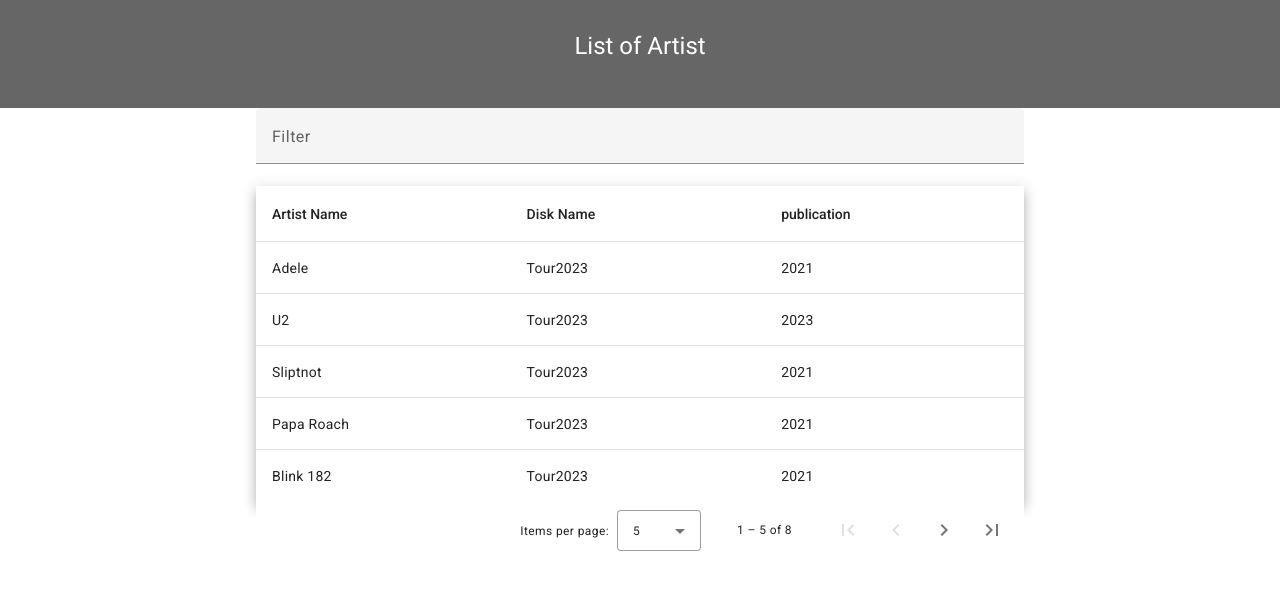
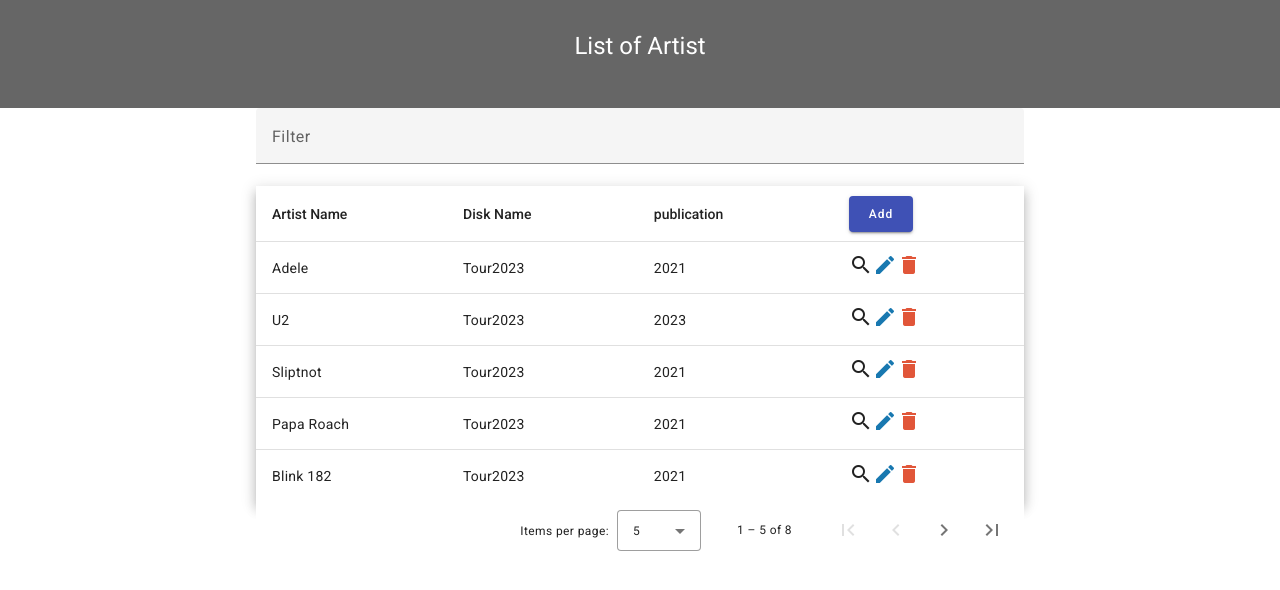
Before and after one commit to eddulkcr17/hahn-ui, an Angular app: page / in a window 1280 px wide. Shown: the top 590 px of the page. Built offline with nearby package versions, Linux system fonts and the light colour scheme.

Commit message:
[EJ] add actions on artists list and create share module

```diff
--- a/src/app/components/list-artist/list-artist.component.css
+++ b/src/app/components/list-artist/list-artist.component.css
@@ -19,3 +19,20 @@
   font-size: 14px;
   width: 100%;
 }
+.delete{
+  cursor: pointer;
+  color: #e15639;
+}
+
+.edit{
+  cursor: pointer;
+  color: #1878b0;
+}
+
+.search{
+  cursor: pointer;
+}
+.add{
+font-size: 12px;
+line-height: 26px;
+}
--- a/src/app/components/list-artist/list-artist.component.html
+++ b/src/app/components/list-artist/list-artist.component.html
@@ -26,6 +26,16 @@
       <th mat-header-cell *matHeaderCellDef mat-sort-header> publication </th>
       <td mat-cell *matCellDef="let element"> {{element.publication}} </td>
     </ng-container>
+    <ng-container matColumnDef="actions">
+      <th mat-header-cell *matHeaderCellDef mat-sort-header>
+        <button class="add" mat-raised-button color="primary">Add</button>
+      </th>
+      <td mat-cell *matCellDef="let element">
+      <mat-icon matTooltip="view" class="search" fontIcon="search"></mat-icon>
+      <mat-icon matTooltip="edit" class="edit" fontIcon="edit"></mat-icon>
+      <mat-icon matTooltip="delete" class="delete" fontIcon="delete"></mat-icon>
+      </td>
+    </ng-container>
 
 
 
--- a/src/app/components/list-artist/list-artist.component.ts
+++ b/src/app/components/list-artist/list-artist.component.ts
@@ -25,7 +25,7 @@
   styleUrls: ['./list-artist.component.css']
 })
 export class ListArtistComponent implements OnInit, AfterViewInit{
-  displayedColumns: string[] = ['artistName','diskName','publication'];
+  displayedColumns: string[] = ['artistName','diskName','publication','actions'];
   dataSource = new MatTableDataSource<Artist>(listArtist);
 
   @ViewChild(MatPaginator) paginator!: MatPaginator;
--- /dev/null
+++ b/src/app/shared/shared.module.ts
@@ -0,0 +1,40 @@
+import { NgModule } from '@angular/core';
+import { CommonModule } from '@angular/common';
+
+//Angular amterial
+import { MatSliderModule } from '@angular/material/slider';
+import { MatTableModule } from '@angular/material/table';
+import { MatPaginatorModule } from '@angular/material/paginator';
+import { MatSortModule } from '@angular/material/sort';
+import { MatFormFieldModule } from '@angular/material/form-field';
+import { MatInputModule } from '@angular/material/input';
+import { MatIconModule } from '@angular/material/icon';
+import { MatTooltipModule } from '@angular/material/tooltip';
+import { MatButtonModule } from '@angular/material/button';
+
+@NgModule({
+  declarations: [],
+  imports: [
+    CommonModule,MatSliderModule,
+    MatTableModule,
+    MatPaginatorModule,
+    MatSortModule,
+    MatFormFieldModule,
+    MatInputModule,
+    MatIconModule,
+    MatTooltipModule,
+    MatButtonModule,
+  ],
+  exports: [
+    CommonModule,MatSliderModule,
+    MatTableModule,
+    MatPaginatorModule,
+    MatSortModule,
+    MatFormFieldModule,
+    MatInputModule,
+    MatIconModule,
+    MatTooltipModule,
+    MatButtonModule,
+  ]
+})
+export class SharedModule { }
```
Also changed, not shown: src/app/app.module.ts (+7 -13 lines).
